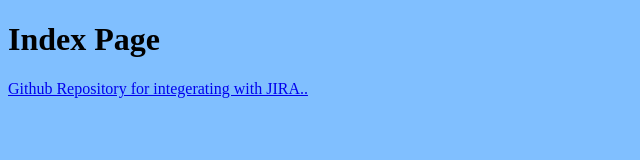
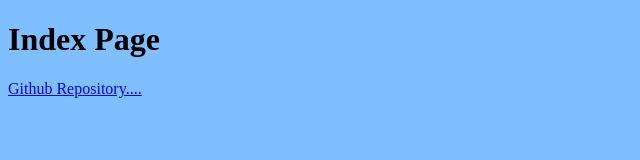
Before and after one commit to NikhilYadavGIT/aws-codedeploy-github, a plain HTML site: page welcome.html in a window 1280 px wide. Shown: the whole page, without its empty margins (0-640 px from the left). Drawn offline with Linux system fonts and the light colour scheme.

Commit message:
Github Integration with JIRA..
Pushing changes from Feature branch on 06/08/2016

```diff
--- a/welcome.html
+++ b/welcome.html
@@ -3,7 +3,7 @@
 <body bgcolor="#80BFFF">
 
 <h1>Index Page</h1>
-<p><a href="Repository for CodeDeploy">Github Repository for integerating with JIRA..</a></p>
+<p><a href="Repository for CodeDeploy">Github Repository....</a></p>
 
 
 </body>
```
